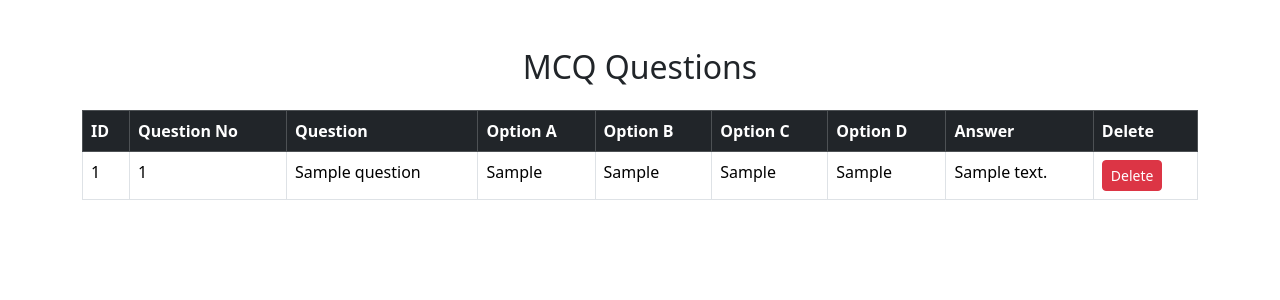
After one commit to korapatisreedhar/SSB_PROJECTS, a Flask app: page /view_mcq_questions in a window 1280 px wide. The commit adds this page. Shown: the top 300 px of the page. Run offline with Flask 3, Linux system fonts and the light colour scheme; tables that the repository leaves empty hold one stand-in row (values such as "Sample post").

Commit message:
modified add-quetions

```diff
--- a/app.py
+++ b/app.py
@@ -521,7 +521,25 @@ def add_coding_problem():
     conn.commit()
     conn.close()
 
-    return redirect("/admin_coding_judge")
+    return redirect("/add_coding_problem_page?success=1")
+
+
+@app.route("/delete_coding_problem/<int:problem_id>")
+def delete_coding_problem(problem_id):
+
+    conn = sqlite3.connect("database.db")
+    cur = conn.cursor()
+
+    # delete testcases
+    cur.execute("DELETE FROM testcases WHERE problem_id=?", (problem_id,))
+
+    # delete problem
+    cur.execute("DELETE FROM coding_problems WHERE id=?", (problem_id,))
+
+    conn.commit()
+    conn.close()
+
+    return redirect("/view_coding_questions")
 
 
 @app.route("/view_questions")
@@ -551,31 +569,79 @@ def add_mcq_page():
 
 
 # Save MCQ Question
-@app.route("/add_mcq", methods=["POST"])
+from flask import flash, redirect, url_for
+
+@app.route('/add_mcq', methods=['GET', 'POST'])
 def add_mcq():
+    if request.method == 'POST':
+        question_number = request.form['question_number']
+        question = request.form['question']
+        option_a = request.form['option_a']
+        option_b = request.form['option_b']
+        option_c = request.form['option_c']
+        option_d = request.form['option_d']
+        answer = request.form['answer']
 
-    question = request.form["question"]
-    option_a = request.form["option_a"]
-    option_b = request.form["option_b"]
-    option_c = request.form["option_c"]
-    option_d = request.form["option_d"]
-    answer = request.form["answer"]
+        conn = sqlite3.connect("database.db")
+        cursor = conn.cursor()
+
+        cursor.execute("""
+        INSERT INTO mcq_questions
+        (question_number, question, option_a, option_b, option_c, option_d, answer)
+        VALUES (?, ?, ?, ?, ?, ?, ?)
+        """, (question_number, question, option_a, option_b, option_c, option_d, answer))
+
+        conn.commit()
+        conn.close()
+
+        flash("MCQ Question added successfully!", "success")
+
+        return redirect(url_for('add_mcq'))  # stay on same page
+
+    return render_template("add_mcq.html")
+# @app.route('/view_mcq')
+# def view_mcq():
+
+#     conn = sqlite3.connect('database.db')
+#     cursor = conn.cursor()
+
+#     cursor.execute("SELECT * FROM mcq_questions")
+#     mcqs = cursor.fetchall()
+
+#     conn.close()
+
+#     return render_template("view_mcq_questions.html", mcqs=mcqs)
+@app.route("/view_mcq_questions")
+def view_mcq_questions():
 
     conn = sqlite3.connect("database.db")
     cur = conn.cursor()
 
     cur.execute("""
-        INSERT INTO mcq_questions
-        (question, option_a, option_b, option_c, option_d, answer)
-        VALUES (?,?,?,?,?,?)
-    """,(question, option_a, option_b, option_c, option_d, answer))
+        SELECT id,question_number,question,
+               option_a,option_b,option_c,option_d,answer
+        FROM mcq_questions
+    """)
+
+    questions = cur.fetchall()
+
+    conn.close()
+
+    return render_template("view_mcq_questions.html", questions=questions)
+
+
+@app.route("/delete_mcq/<int:mcq_id>")
+def delete_mcq(mcq_id):
+
+    conn = sqlite3.connect("database.db")
+    cur = conn.cursor()
+
+    cur.execute("DELETE FROM mcq_questions WHERE id=?", (mcq_id,))
 
     conn.commit()
     conn.close()
 
-    return redirect("/admin_coding_judge")
-
-
+    return redirect("/view_mcq_questions")
 
 
 
--- a/templates/add_coding_problem.html
+++ b/templates/add_coding_problem.html
@@ -97,6 +97,11 @@ margin-top:15px;
 <div class="card shadow p-4">
 
 <h2 class="mb-4">Add Coding Problem</h2>
+{% if request.args.get('success') %}
+<div class="alert alert-success">
+Coding Problem Added Successfully ✅
+</div>
+{% endif %}
 
 <form action="/add_coding_problem" method="POST">
 
--- /dev/null
+++ b/templates/view_mcq_questions.html
@@ -0,0 +1,62 @@
+<!DOCTYPE html>
+<html>
+<head>
+<title>View MCQ Questions</title>
+<link href="https://cdn.jsdelivr.net/npm/bootstrap@5.3.2/dist/css/bootstrap.min.css" rel="stylesheet">
+</head>
+
+<body>
+
+<div class="container mt-5">
+
+<h2 class="text-center mb-4">MCQ Questions</h2>
+<table class="table table-bordered">
+
+<thead class="table-dark">
+<tr>
+<th>ID</th>
+<th>Question No</th>
+<th>Question</th>
+<th>Option A</th>
+<th>Option B</th>
+<th>Option C</th>
+<th>Option D</th>
+<th>Answer</th>
+<th>Delete</th>
+</tr>
+</thead>
+
+<tbody>
+
+{% for q in questions %}
+
+<tr>
+<td>{{ q[0] }}</td>
+<td>{{ q[1] }}</td>
+<td>{{ q[2] }}</td>
+<td>{{ q[3] }}</td>
+<td>{{ q[4] }}</td>
+<td>{{ q[5] }}</td>
+<td>{{ q[6] }}</td>
+<td>{{ q[7] }}</td>
+
+<td>
+<a href="/delete_mcq/{{ q[0] }}"
+class="btn btn-danger btn-sm"
+onclick="return confirm('Delete this question?')">
+Delete
+</a>
+</td>
+
+</tr>
+
+{% endfor %}
+
+</tbody>
+
+</table>
+
+</div>
+
+</body>
+</html>
```
Also changed, not shown: database.py (+18 -14 lines), templates/add_mcq.html (+19 -7 lines), templates/view_coding_questions.html (+10 -0 lines), database.db.
